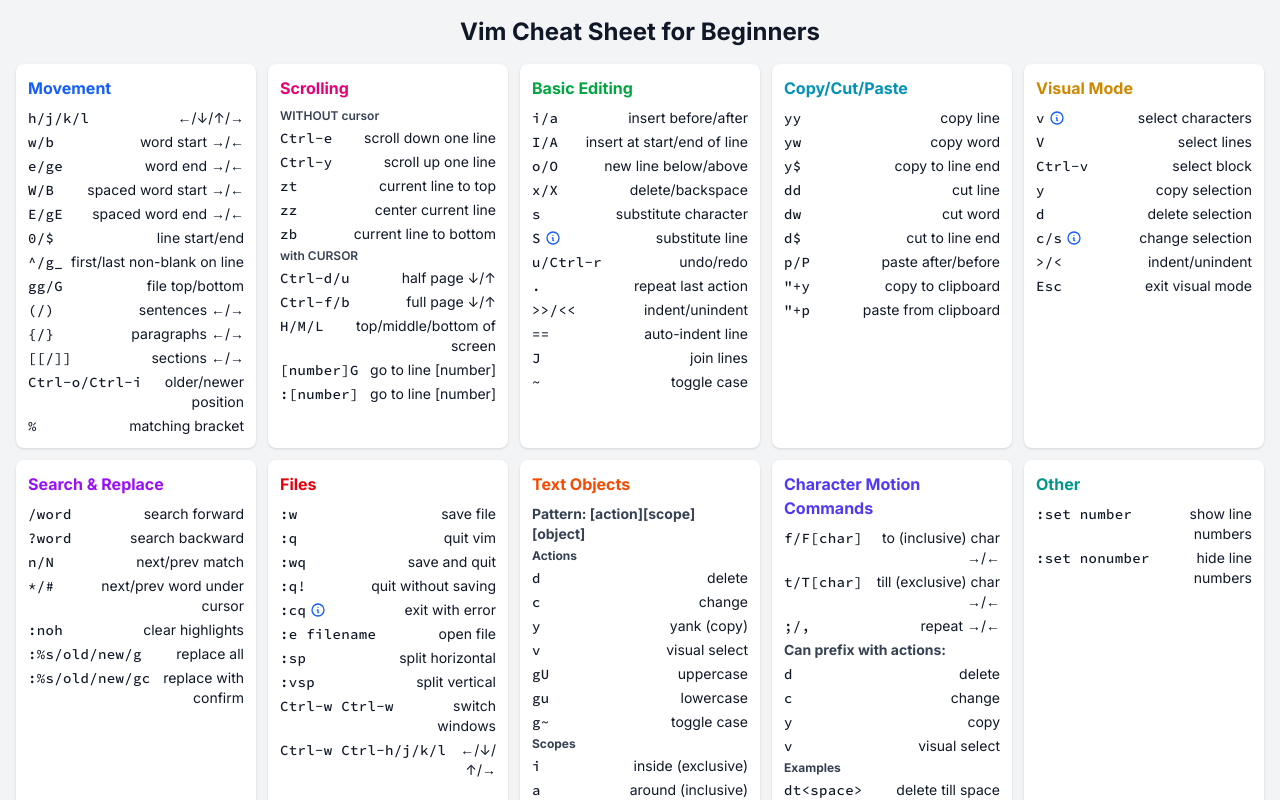
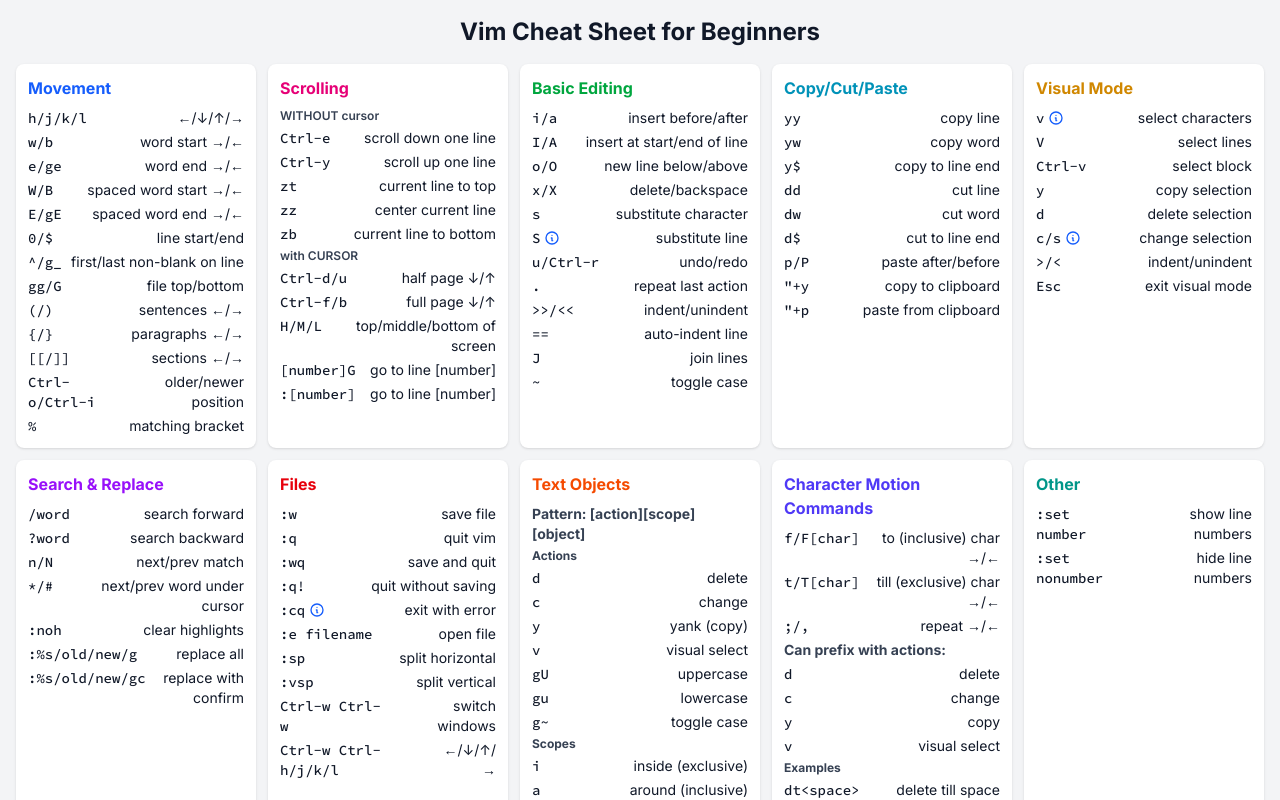
Before and after one commit to Noitidart/vim-cheats, a Next.js app: page / in a window 1280 px wide. Shown: the top 800 px of the page. Built offline with nearby package versions, Linux system fonts and the light colour scheme.

Commit message:
Remove customization on font-mono

```diff
--- a/styles/globals.css
+++ b/styles/globals.css
@@ -22,8 +22,4 @@
 
 .font-mono {
   font-family: var(--font-source-code-pro);
-  font-size: 0.875rem;
-  font-weight: 500;
-  letter-spacing: 0.025em;
-  white-space: nowrap;
 }
```
